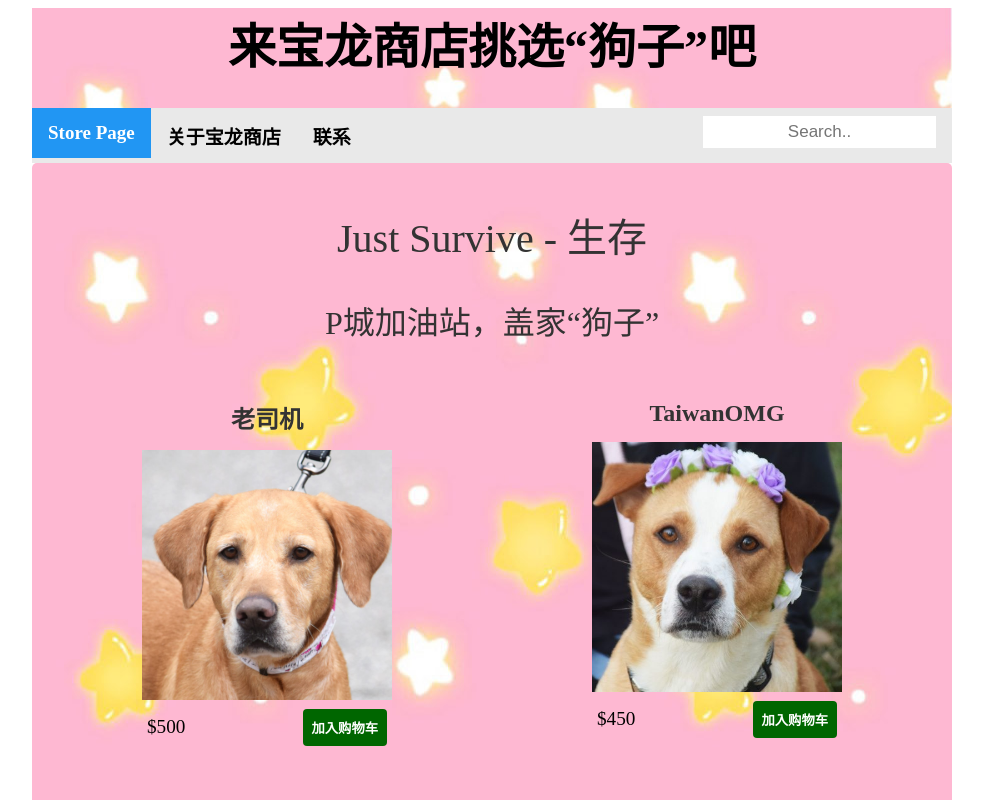
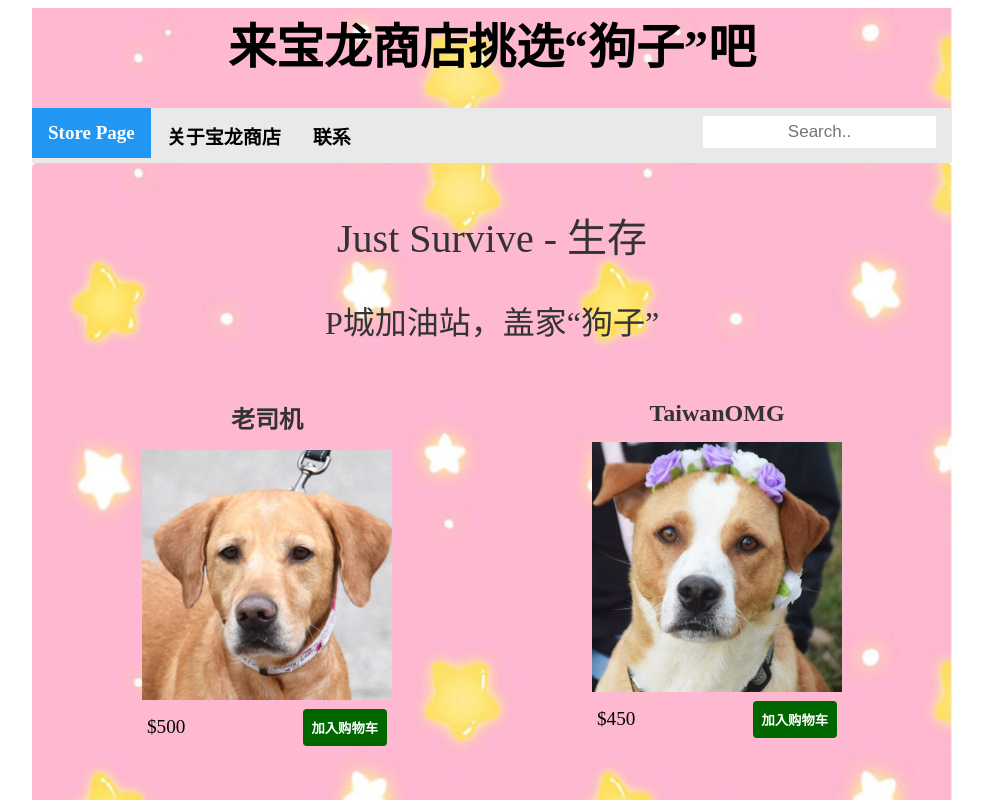
Before and after one commit to LeGrandMB/Buy_Dogs, a plain HTML site: page index.html in a window 1280 px wide. Shown: the top 800 px of the page, without its empty margins (148-1131 px from the left). Drawn offline with Linux system fonts and the light colour scheme.

Commit message:
Add files via upload

```diff
--- a/styles.css
+++ b/styles.css
@@ -3,8 +3,9 @@
 	max-width: 920px;
 	background-color: rgba(0, 0, 0, 0);
     background-image: url("Images/Background.jpg");
-    background-blend-mode: multiply;
-    background-size: cover;
+	background-repeat: no-repeat;
+    background-position: center;
+	background-size: cover;
     padding-bottom: 30px;
 }
 
@@ -45,6 +46,9 @@
     margin: 0 auto;
     padding: 0 1.5em;
 	background-image: url("Images/Background.jpg");
+	background-repeat: no-repeat;
+    background-position: center;
+	background-size: cover;
 }
 
 .section-header {
```
